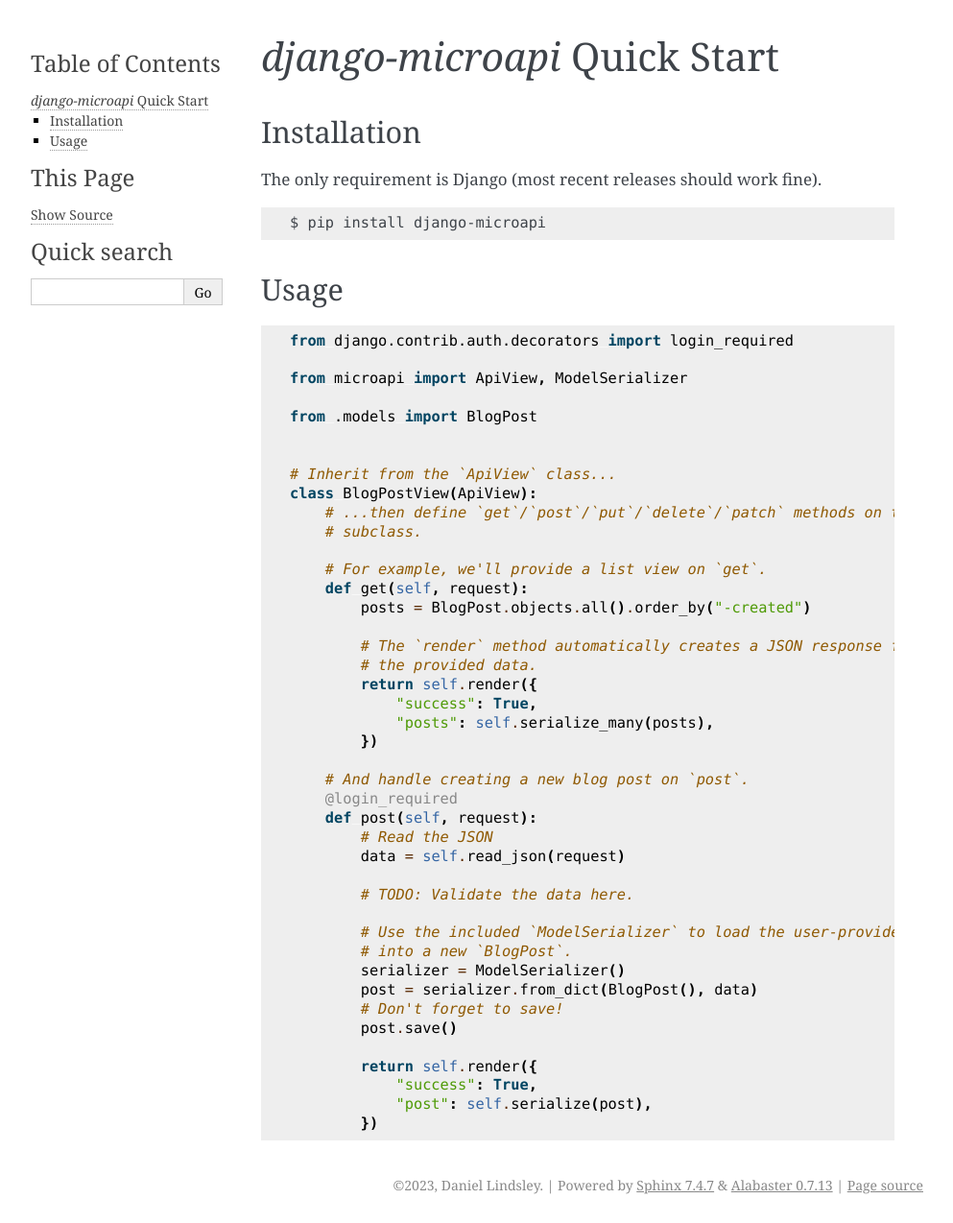
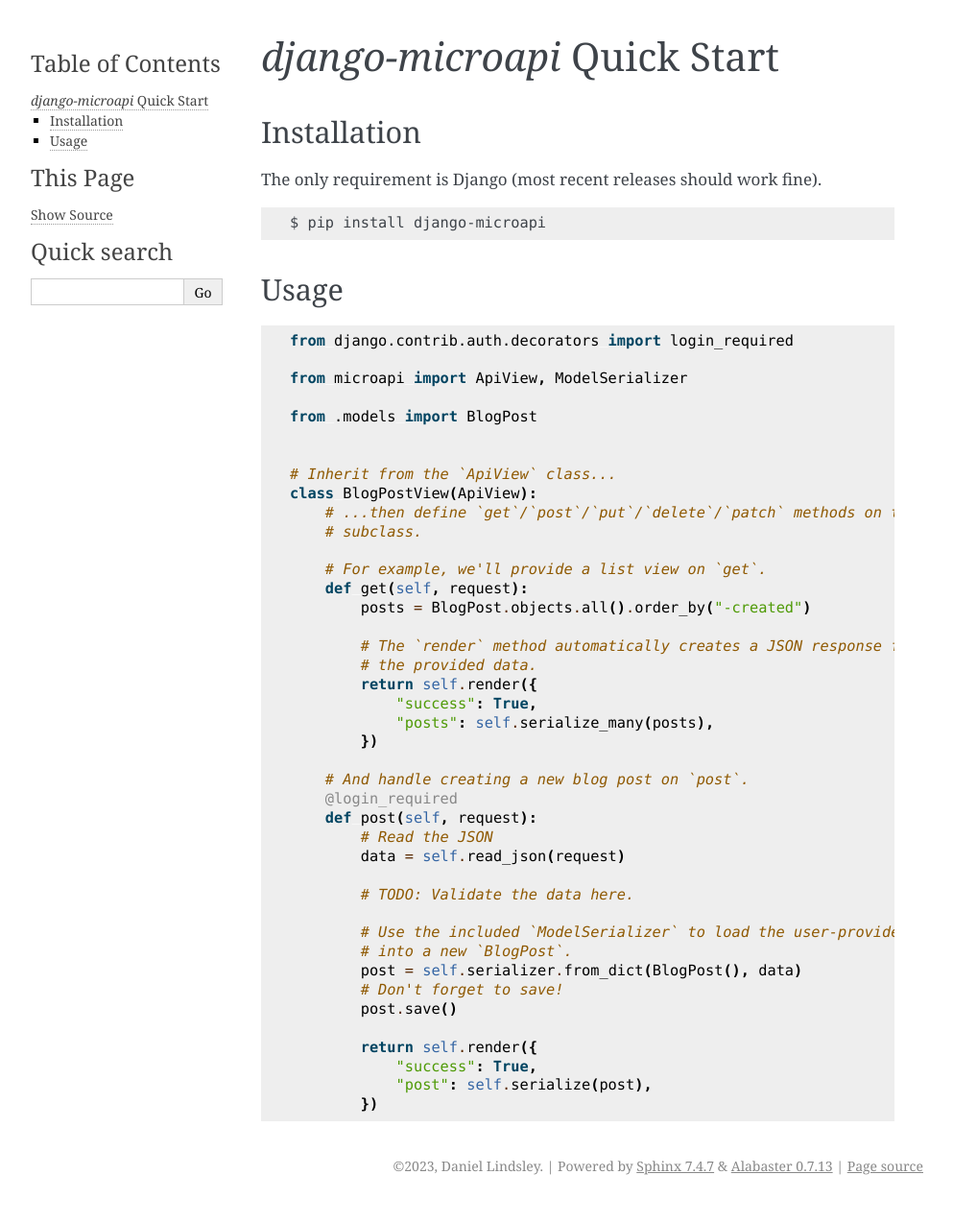
Before and after one commit to toastdriven/django-microapi, a Sphinx documentation site: the page built from docs/usage/quickstart.rst, in a window 1280 px wide. Shown: the whole page at 96% size, without its empty margins (148-1141 px from the left). Built offline with Sphinx 7.4.7, drawn with Linux system fonts in a browser that asks for light colours.

Commit message:
Two small documentation improvements.

```diff
--- a/docs/usage/quickstart.rst
+++ b/docs/usage/quickstart.rst
@@ -49,8 +49,7 @@ Usage
 
             # Use the included `ModelSerializer` to load the user-provided data
             # into a new `BlogPost`.
-            serializer = ModelSerializer()
-            post = serializer.from_dict(BlogPost(), data)
+            post = self.serializer.from_dict(BlogPost(), data)
             # Don't forget to save!
             post.save()
 
```
Also changed, not shown: README.md (+1 -2 lines).
